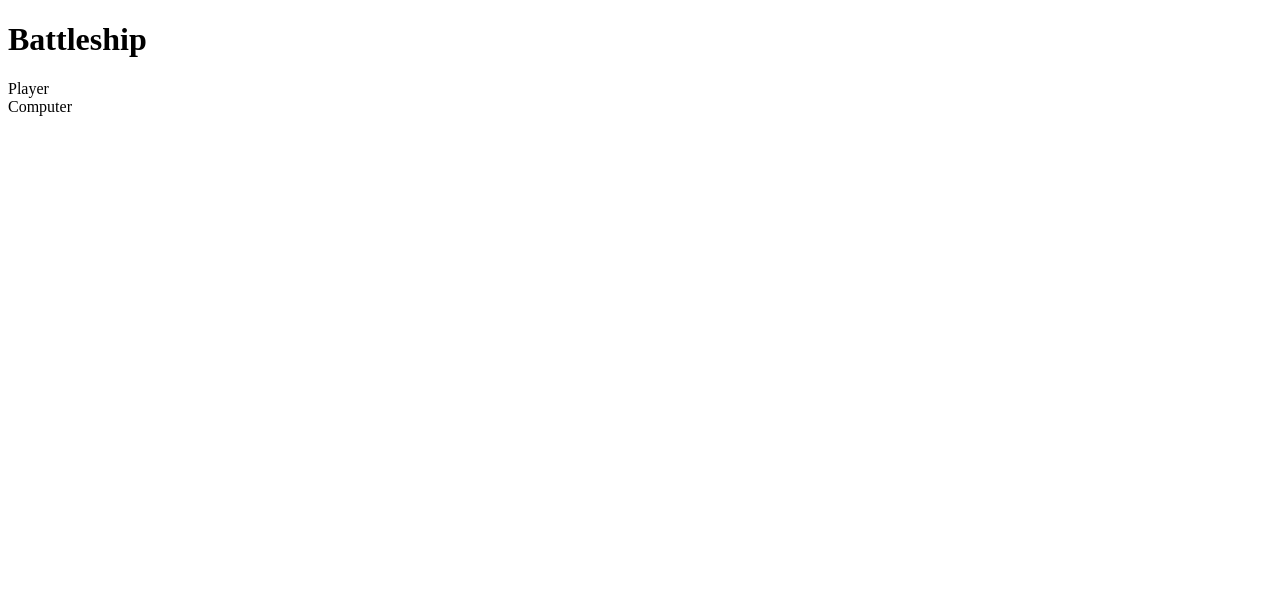
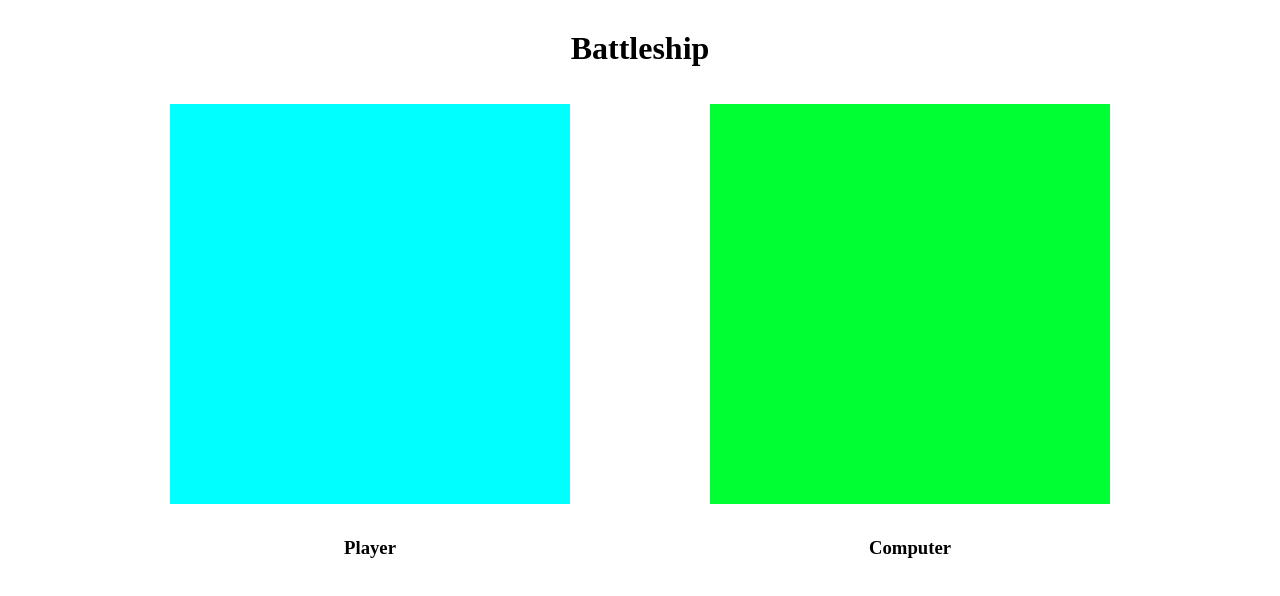
Before and after one commit to HNDTr/battleship, a website: page index.html in a window 1280 px wide. Drawn offline with Linux system fonts and the light colour scheme.

Commit message:
styled layout with simple css

```diff
--- a/index.html
+++ b/index.html
@@ -7,18 +7,22 @@
     <title>Document</title>
 </head>
 <body>
+    <div class="main-container">
     <div class="title-container">
         <h1>Battleship</h1>
     </div>
     <div class="boards-container">
         <div class="player-board-container">
-            <div class="player-board"></div>
-            <div class="player-name">Player</div>
+            <div class="player-board">
+
+            </div>
+            <div class="player-name"><h3>Player</h3></div>
         </div>
         <div class="computer-board-container">
             <div class="computer-board"></div>
-            <div class="computer-name">Computer</div>
+            <div class="computer-name"><h3>Computer</h3></div>
         </div>
+    </div>
     </div>
 </body>
 </html>
--- a/styles.css
+++ b/styles.css
@@ -0,0 +1,49 @@
+/*CSS reset*/
+*{
+    margin: 0;
+    padding: 0;
+    box-sizing: border-box;
+}
+
+@media screen and (width <= 900px) {
+    .boards-container {
+      flex-direction: column;
+      gap: 20px;
+    }
+  }
+
+.main-container{
+    padding: 30px;
+    width: 100vw;
+    height: 100vh;
+    display: flex;
+    flex-direction: column;
+    gap: 5%;
+    /* justify-content: space-evenly; */
+    align-items: center;
+}
+
+.boards-container{
+    width: 100%;
+    height: 100%;
+    display: flex;
+    justify-content: space-evenly;
+}
+.player-board-container, .computer-board-container{
+    display: flex;
+    flex-direction:column;
+    align-items: center;
+    gap: 5%;
+}
+
+.player-board{
+    background-color: aqua;
+    width: 400px;
+    height: 400px;
+}
+
+.computer-board{
+    background-color: rgb(0, 255, 51);
+    width: 400px;
+    height: 400px;
+}
```
